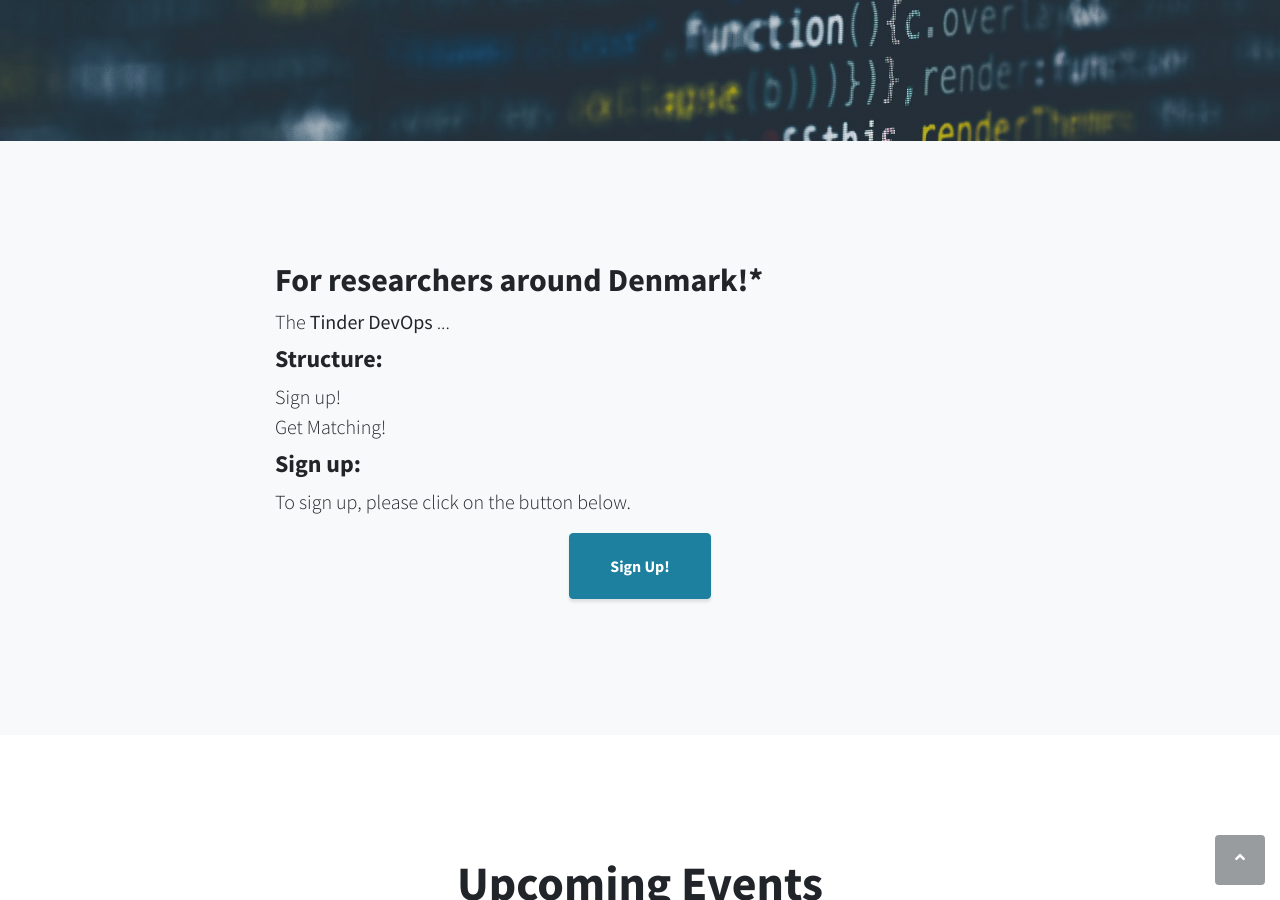
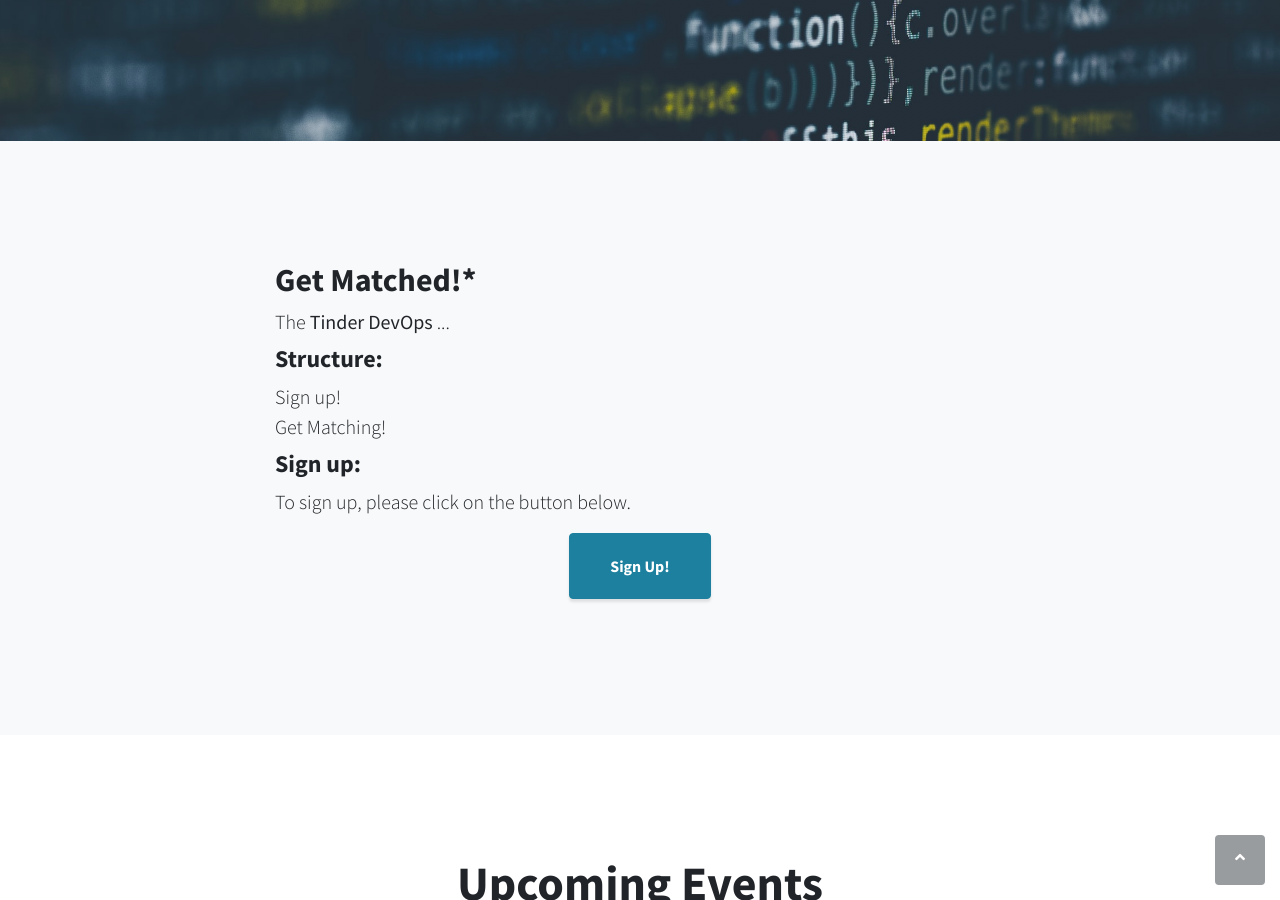
Before and after one commit to milenabaj/tinder_devops, a Jekyll site: the page index.html, which Jekyll copies as it is, in a window 1280 px wide and 900 px high, scrolled down 759 px. Built offline with Jekyll 4.4.1, drawn with Linux system fonts in a browser that asks for light colours.

Commit message:
Update index.html

```diff
--- a/index.html
+++ b/index.html
@@ -47,7 +47,7 @@
         <div class="container text-left">
             <div class="row">
                 <div class="col-lg-8 mx-auto">
-                    <h2>For researchers around Denmark!*</h2>
+                    <h2>Get Matched!*</h2>
                     <p class="lead mb-2">
                         The <b>Tinder DevOps</b> ...
                     </p>
```
